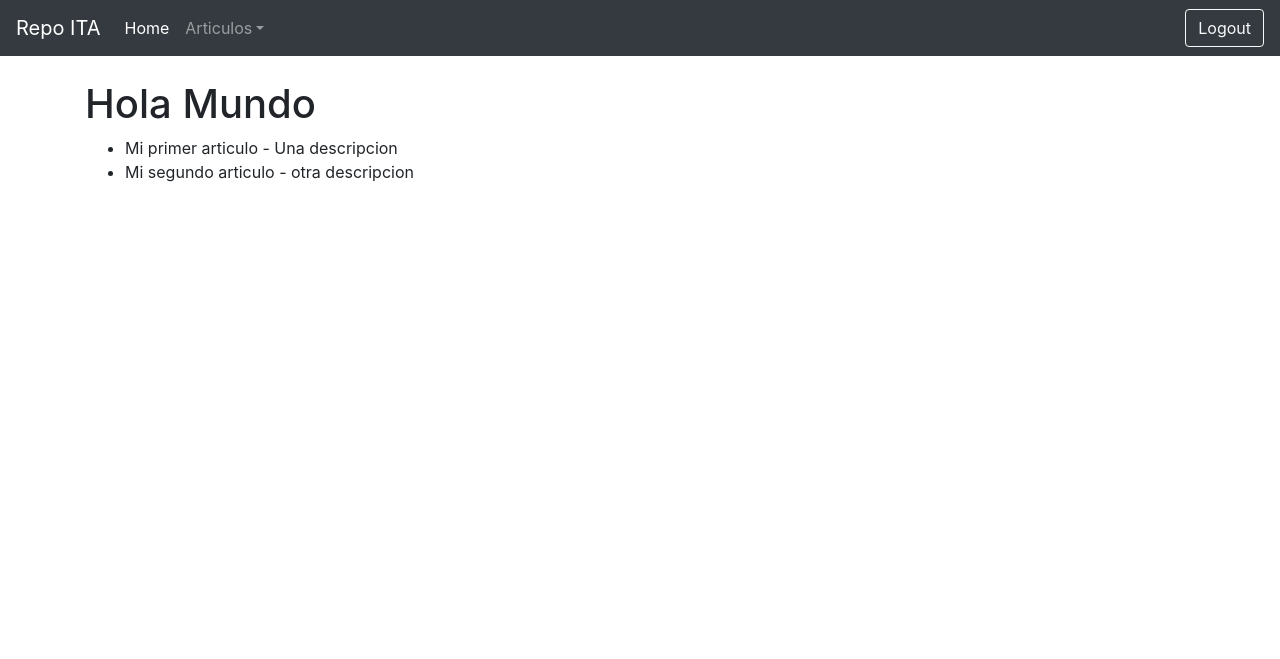
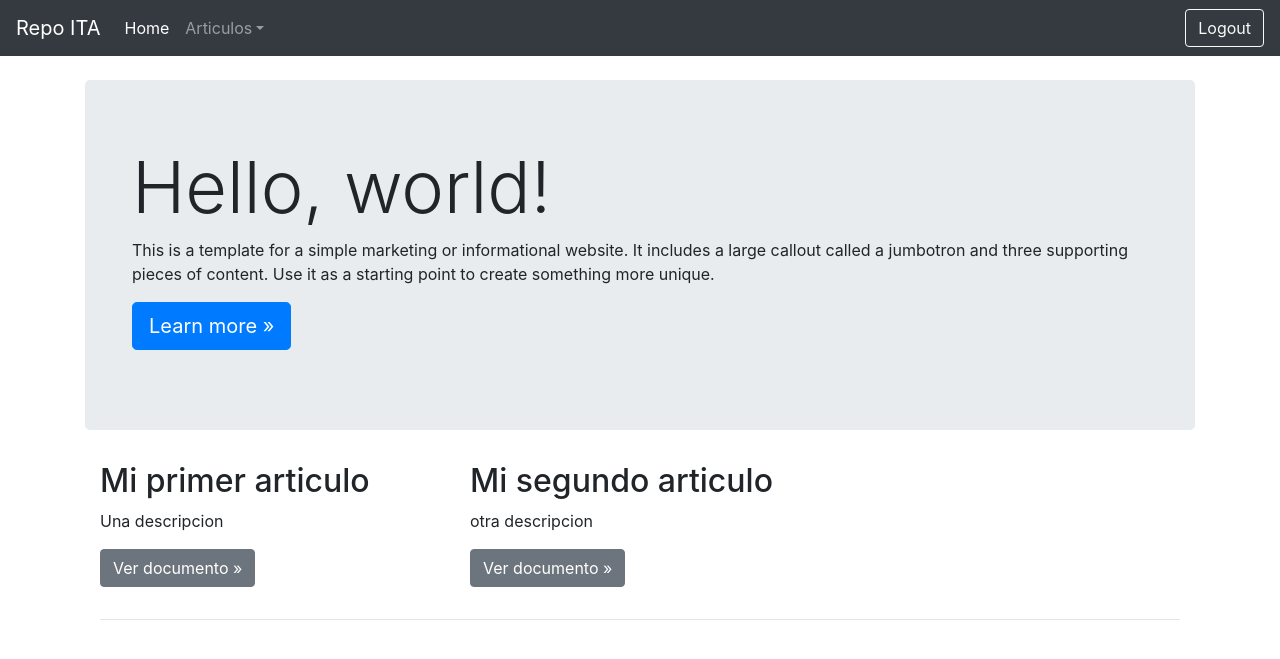
Before and after one commit to jscpy/RepoAme, a Django app: page /articulos/ in a window 1280 px wide. Shown: the top 659 px of the page. Run offline with Django 3.2, Linux system fonts and the light colour scheme; a user stored in the database is signed in; data comes from the database, SQL or seed files in the repository; some libraries are stand-ins or nearby versions.

Commit message:
Nueva plantilla para mostrar articulos

```diff
--- a/repo_ita/views.py
+++ b/repo_ita/views.py
@@ -26,7 +26,7 @@ def signup(request):
             password = form.cleaned_data.get('password1')
             user = authenticate(username=username, password=password)
             login(request, user)
-            return redirect('home')
+            return redirect('/home')
     else:
         form = UserCreationForm()
     return render(request, 'signup.html', {'form': form})
@@ -40,7 +40,7 @@ def create_articulo(request):
             articulo = form.save(commit=False)
             articulo.user = request.user
             articulo.save()
-            return redirect('home')
+            return redirect('/home')
     else:
         form = ArticuloForm()
     return render(request, 'articulo.html', {'form': form})
--- a/templates/articulo/index.html
+++ b/templates/articulo/index.html
@@ -1,10 +1,29 @@
 {% extends 'base.html' %}
 {% block body %}
-<h1>Hola Mundo</h1>
-<ul>
-    {% for articulo in articulos %}
-    <li>{{articulo.name}} - {{articulo.description}}</li>
-    {% endfor %}
-</ul>
+ <!-- Main jumbotron for a primary marketing message or call to action -->
+ <div class="jumbotron">
+    <div class="container">
+      <h1 class="display-3">Hello, world!</h1>
+      <p>This is a template for a simple marketing or informational website. It includes a large callout called a jumbotron and three supporting pieces of content. Use it as a starting point to create something more unique.</p>
+      <p><a class="btn btn-primary btn-lg" href="#" role="button">Learn more &raquo;</a></p>
+    </div>
+  </div>
+
+  <div class="container">
+    <!-- Example row of columns -->
+
+    <div class="row">
+            {% for articulo in articulos %}
+      <div class="col-md-4">
+        <h2>{{articulo.name}}</h2>
+        <p>{{articulo.description}}</p>
+        <p><a class="btn btn-secondary" href="#" role="button">Ver documento &raquo;</a></p>
+      </div>
+      {% endfor %}
+    </div>
+
+    <hr>
+
+  </div> <!-- /container -->
 
 {% endblock body%}
--- a/templates/navbar.html
+++ b/templates/navbar.html
@@ -15,6 +15,7 @@
         <div class="dropdown-menu" aria-labelledby="articulo-menu">
         <a class="dropdown-item" href="{% url 'repo-ita:articulo-create' %}">Nuevo articulo</a>
         <a class="dropdown-item" href="{% url 'repo-ita:articulos' %}">Ver articulos</a>
+        <a class="dropdown-item" href="#">Buscar articulos</a>
         </div>
     </li>
     {% endif %}
```
